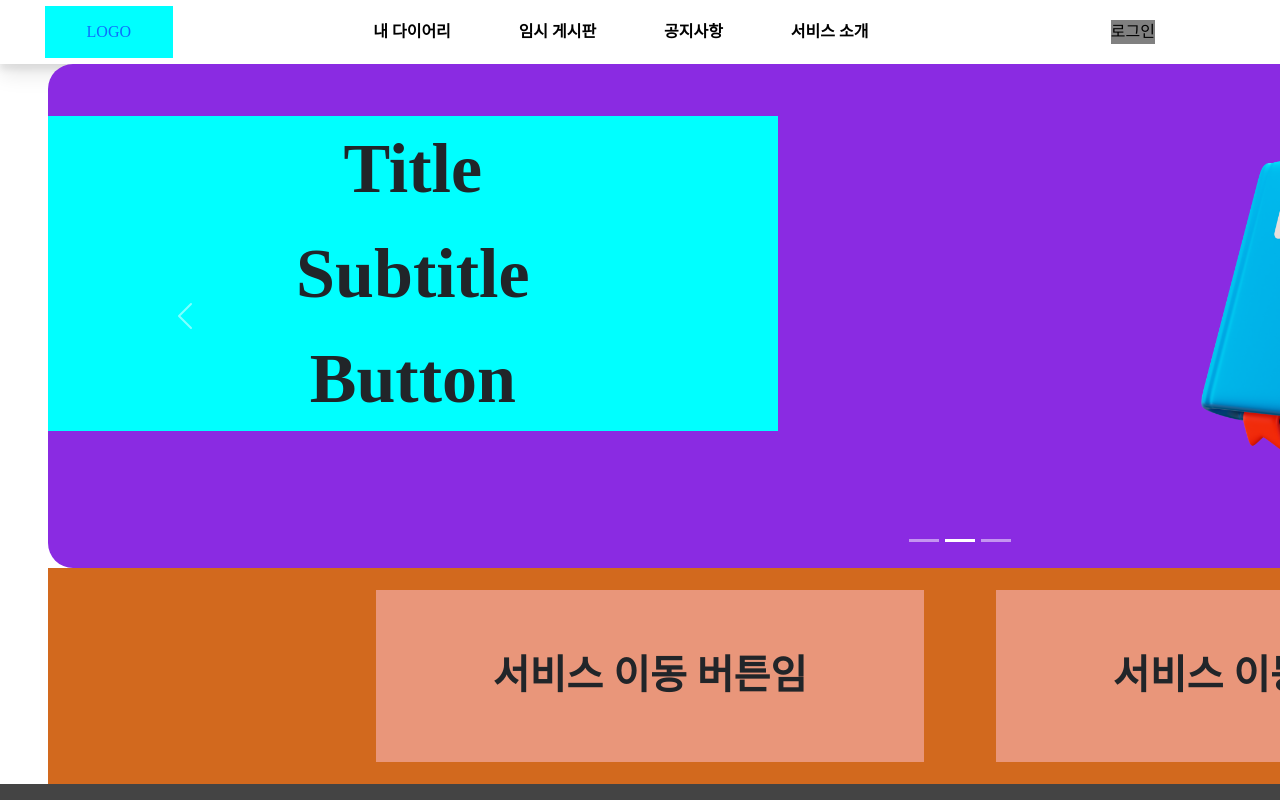
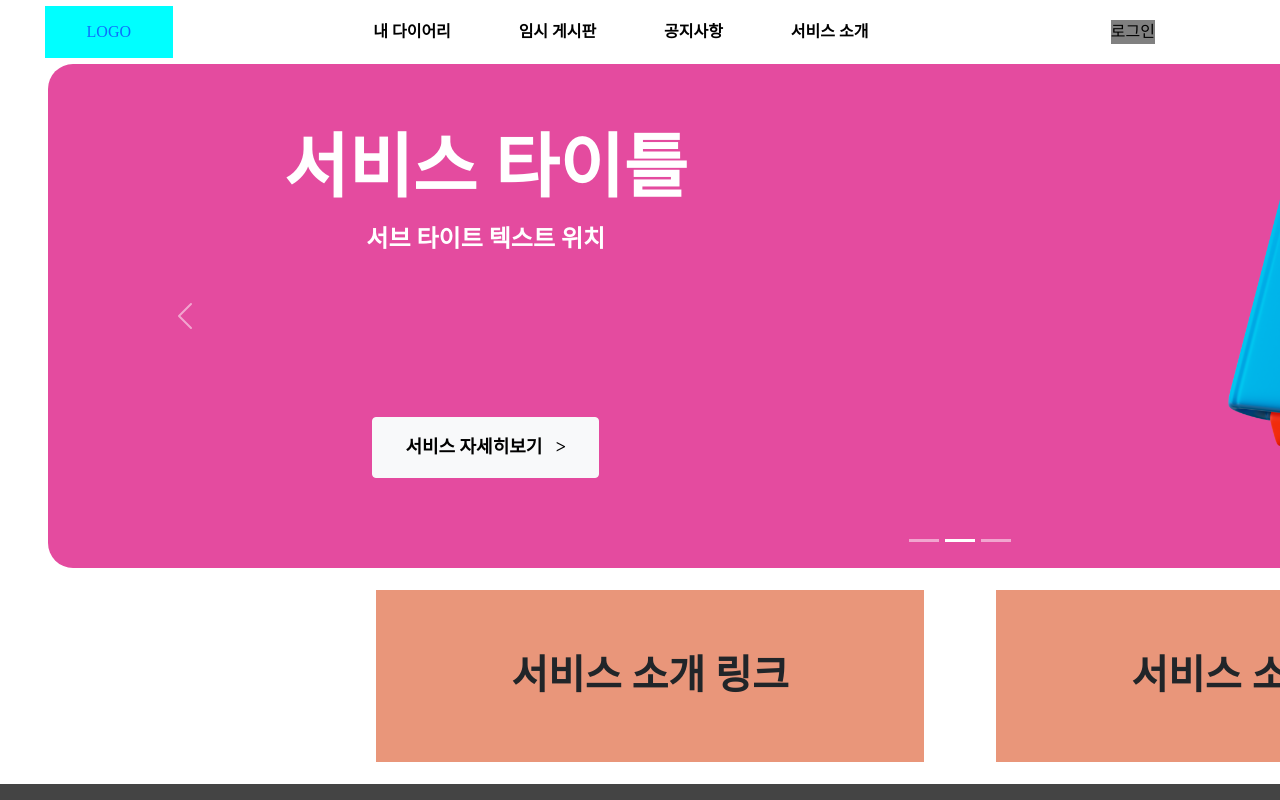
Before and after one commit to wndudwns0028/diaryToy, a Next.js app: page / in a window 1280 px wide. Shown: the top 800 px of the page. Built offline with nearby package versions, Linux system fonts and the light colour scheme; a web font is replaced by a local one.

Commit message:
캐러셀 수정

```diff
--- a/app/components/BootStrap/Slides.module.scss
+++ b/app/components/BootStrap/Slides.module.scss
@@ -5,11 +5,27 @@
   & .titleBox {
     width: 40%;
     height: 100%;
-    background-color: aqua;
     display: flex;
     flex-direction: column;
-    justify-content: center;
+    justify-content: space-between;
     align-items: center;
+    color: white;
+    margin-left: 5%;
+    & .titleText {
+      font-size: 1em;
+    }
+    & .subTitle {
+      font-size: x-large;
+    }
+    & .linkButton {
+      & .titleBtn {
+        margin-top: 10rem;
+        padding-inline: 2rem;
+        padding-block: 1rem;
+        font-size: large;
+        font-weight: 600;
+      }
+    }
   }
   & .bannerImage {
     width: 60%;
--- a/app/components/BootStrap/Slides.tsx
+++ b/app/components/BootStrap/Slides.tsx
@@ -3,7 +3,7 @@
 import Carousel from "react-bootstrap/Carousel";
 import Test from "@/public/static/images/test.png";
 import Image from "next/image";
-import { SSRProvider } from "react-bootstrap";
+import { Button, SSRProvider } from "react-bootstrap";
 import styles from "./Slides.module.scss";
 import Box from "@/public/static/images/Box.png";
 import Camera from "@/public/static/images/Camera.png";
@@ -45,9 +45,14 @@ function Slides() {
         <Carousel.Item>
           <div className={styles.bannerBox}>
             <div className={styles.titleBox}>
-              <div className={styles.titleText}>Title</div>
-              <div className={styles.subTitle}>Subtitle</div>
-              <div className={styles.linkButton}>Button</div>
+              <div className={styles.titleText}>서비스 타이틀</div>
+              <div className={styles.subTitle}>서브 타이트 텍스트 위치</div>
+              <div className={styles.linkButton}>
+                {" "}
+                <Button variant="light" className={styles.titleBtn}>
+                  서비스 자세히보기 &nbsp; &gt;
+                </Button>
+              </div>
             </div>
             <div className={styles.bannerImage}>
               <Image
@@ -67,9 +72,13 @@ function Slides() {
         <Carousel.Item>
           <div className={styles.bannerBox}>
             <div className={styles.titleBox}>
-              <div className={styles.titleText}>Title</div>
-              <div className={styles.subTitle}>Subtitle</div>
-              <div className={styles.linkButton}>Button</div>
+              <div className={styles.titleText}>서비스 타이틀</div>
+              <div className={styles.subTitle}>서브 타이트 텍스트 위치</div>
+              <div className={styles.linkButton}>
+                <Button variant="light" className={styles.titleBtn}>
+                  서비스 자세히보기 &nbsp; &gt;
+                </Button>
+              </div>
             </div>
             <div className={styles.bannerImage}>
               <Image
@@ -89,9 +98,13 @@ function Slides() {
         <Carousel.Item>
           <div className={styles.bannerBox}>
             <div className={styles.titleBox}>
-              <div className={styles.titleText}>Title</div>
-              <div className={styles.subTitle}>Subtitle</div>
-              <div className={styles.linkButton}>Button</div>
+              <div className={styles.titleText}>서비스 타이틀</div>
+              <div className={styles.subTitle}>서브 타이트 텍스트 위치</div>
+              <div className={styles.linkButton}>
+                <Button variant="light" className={styles.titleBtn}>
+                  서비스 자세히보기 &nbsp; &gt;{" "}
+                </Button>
+              </div>
             </div>
             <div className={styles.bannerImage}>
               <Image
--- a/app/components/menus/Navbar.module.scss
+++ b/app/components/menus/Navbar.module.scss
@@ -4,8 +4,6 @@
   display: flex;
   justify-content: center;
   align-items: center;
-  box-shadow: rgba(0, 0, 0, 0.103) 0px 10px 20px,
-    rgba(0, 0, 0, 0.068) 0px 6px 6px;
 
   & .logoBox {
     width: 10%;
--- a/app/page.module.scss
+++ b/app/page.module.scss
@@ -8,7 +8,7 @@
   & .bannerBox {
     width: 95%;
     height: 70%;
-    background-color: blueviolet;
+    background-color: rgb(228, 75, 159);
     border-radius: 25px;
     display: flex;
     justify-content: center;
@@ -20,7 +20,6 @@
   & .serviceBox {
     width: 95%;
     height: 30%;
-    background-color: chocolate;
     display: flex;
     align-items: center;
     justify-content: center;
--- a/app/page.tsx
+++ b/app/page.tsx
@@ -21,8 +21,8 @@ export default function Home() {
             <Slides />
           </div>
           <div className={styles.serviceBox}>
-            <div className={styles.serviceMenu}>서비스 이동 버튼임</div>
-            <div className={styles.serviceMenu}>서비스 이동 버튼임</div>
+            <div className={styles.serviceMenu}>서비스 소개 링크</div>
+            <div className={styles.serviceMenu}>서비스 소개 링크</div>
           </div>
         </div>
       </main>
```
